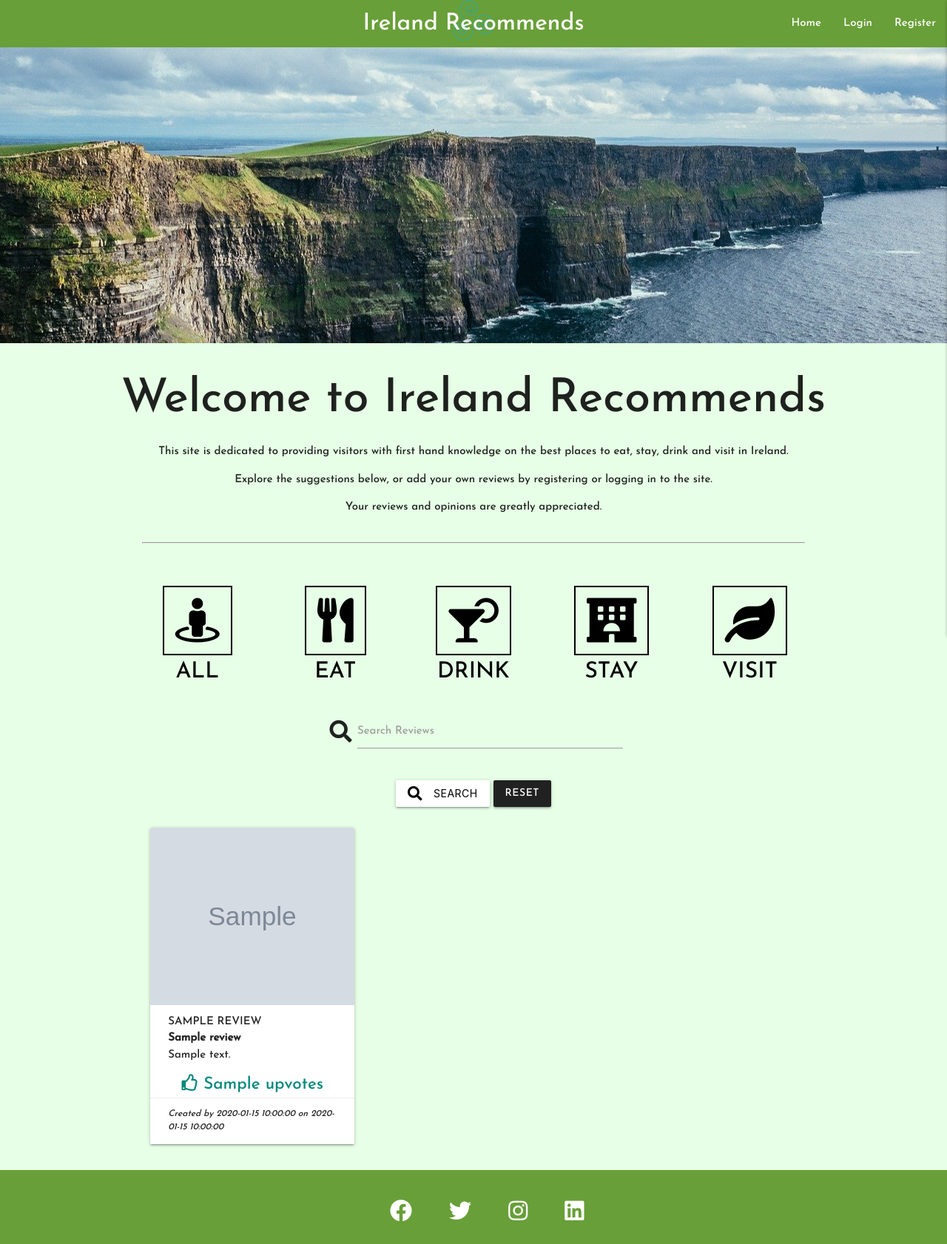
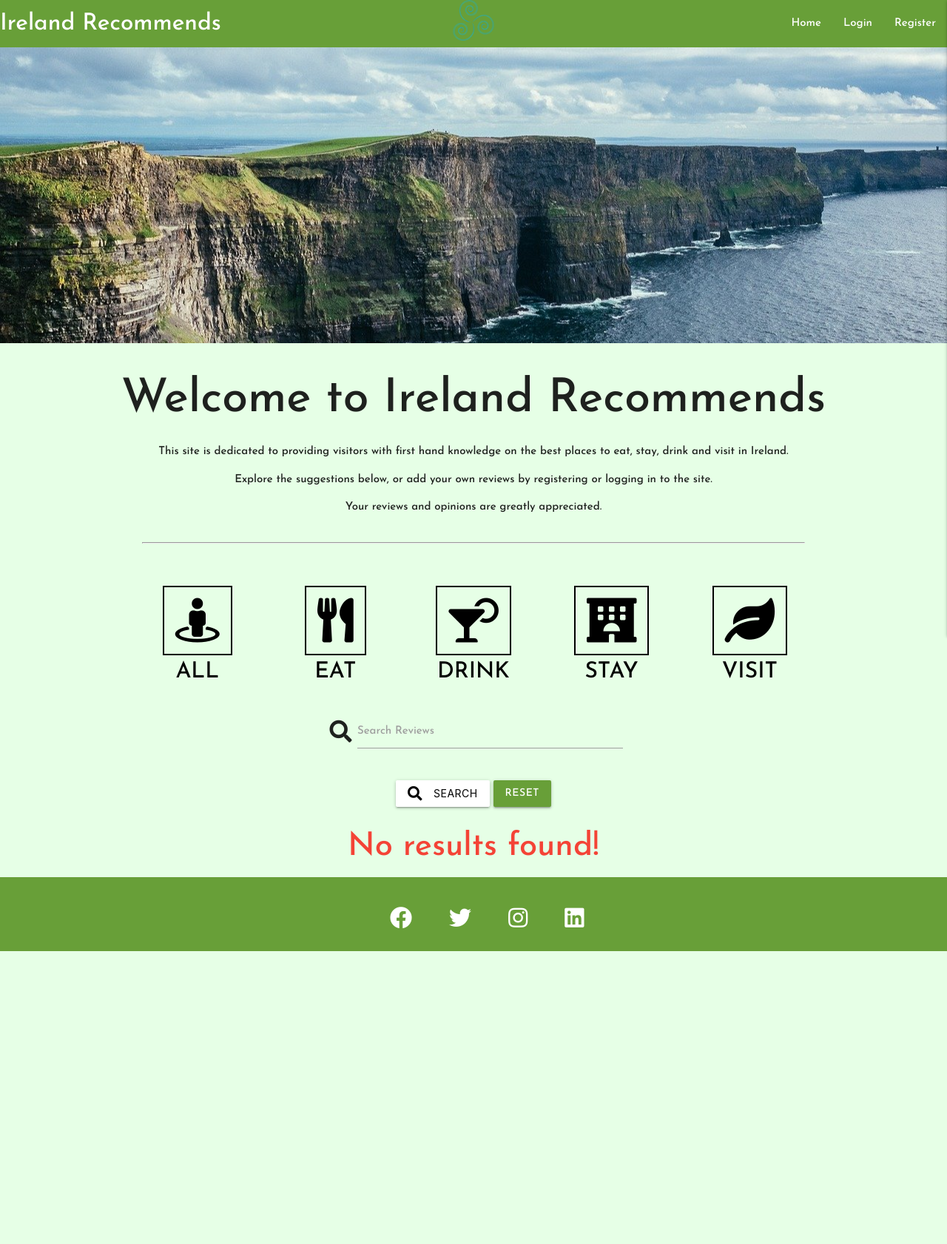
Before and after one commit to d-mcalpin/IrelandRecommends, a Flask app: page /search in a window 1280 px wide. Shown: the whole page at 74% size. After the commit the page ends 1286 px from the top, so only its background shows below. Run offline with Flask 2, Linux system fonts and the light colour scheme; grey boxes marked "Sample" are stand-in pictures; a database or web service that is not in the repository returns one stand-in record (values such as "Sample title"); some libraries are stand-ins or nearby versions.

Commit message:
Integrated category select and search functions from reviews page into the the reviews route decorator following advice from my mentor

```diff
--- a/app.py
+++ b/app.py
@@ -25,25 +25,23 @@ def reviews():
     # collection in MongoDB then sorts it in order that
     # the review has been added,
     # newest to oldest.
-    category = list(mongo.db.reviews.find().sort("review_date", -1))
-    return render_template("reviews.html", category=category)
-
-
-@app.route('/reviews/<category_name>')
-def filter_reviews(category_name):
-    # Acts as a filter on the tips.html page. User clicks on the filter and the
-    # tips with the corresponding category_name is found from the database and
-    # then displayed in order, again newest to oldest.
-    category = list(mongo.db.reviews.find({
-        "category_name": category_name}).sort("review_date", -1))
-    return render_template(
-        "reviews.html", category=category, page_title=category_name)
+    query = request.args.get("query")
+    category_name = request.args.get("category")
+    reviews = []
+    if query is not None:
+        reviews = list(mongo.db.reviews.find({"$text": {"$search": query}}))
+    elif category_name is not None:
+        reviews = list(mongo.db.reviews.find({
+                "category_name": category_name}).sort("review_date", -1))
+    else:
+        reviews = list(mongo.db.reviews.find().sort("review_date", -1))
+    return render_template("reviews.html", reviews=reviews)
 
 
 @app.route('/review/<review_id>')
 def review_page(review_id):
-    # Creates individual tip page. Finds the correct tip based on the
-    # tips's tip_id.
+    # Creates individual review page. Finds the correct tip based on the
+    # reviews's review_id.
     category = mongo.db.reviews.find_one({"_id": ObjectId(review_id)})
     return render_template("review.html", category=category)
 
@@ -150,6 +148,7 @@ def add_review():
             "review_long": request.form.get("review_long"),
             "review_img": request.form.get("review_img"),
             "review_date": request.form.get("review_date"),
+            "upvotes": 0,
             "created_by": session["user"],
         }
         mongo.db.reviews.insert_one(review)
--- a/static/css/style.css
+++ b/static/css/style.css
@@ -159,3 +159,9 @@ footer .col {
 .card-button {
     padding: 15px;
 }
+
+.card-content {
+    min-height: 120px;
+    max-height: 120px;
+    overflow: hidden;
+}
--- a/templates/add_review.html
+++ b/templates/add_review.html
@@ -64,7 +64,7 @@
       <div class="row">
          <div class="col s12 center-align m8 offset-m2">
             <button type="submit" class="btn-large white black-text">
-            Add Review <i class="fas fa-plus-square right"></i>
+            Add Review
             </button>
          </div>
       </div>
--- a/templates/base.html
+++ b/templates/base.html
@@ -1,25 +1,33 @@
 <!DOCTYPE html>
 <html lang="en">
+
 <head>
     <meta charset="UTF-8">
     <meta name="viewport" content="width=device-width, initial-scale=1.0">
     <link rel="stylesheet" href="https://cdnjs.cloudflare.com/ajax/libs/font-awesome/5.15.1/css/all.min.css"
-         integrity="sha512-+4zCK9k+qNFUR5X+cKL9EIR+ZOhtIloNl9GIKS57V1MyNsYpYcUrUeQc9vNfzsWfV28IaLL3i96P9sdNyeRssA==" crossorigin="anonymous" type="text/css"/>
-    <link rel="stylesheet" href="https://cdnjs.cloudflare.com/ajax/libs/materialize/1.0.0/css/materialize.min.css" type="text/css">
+        integrity="sha512-+4zCK9k+qNFUR5X+cKL9EIR+ZOhtIloNl9GIKS57V1MyNsYpYcUrUeQc9vNfzsWfV28IaLL3i96P9sdNyeRssA=="
+        crossorigin="anonymous" type="text/css" />
+    <link rel="stylesheet" href="https://cdnjs.cloudflare.com/ajax/libs/materialize/1.0.0/css/materialize.min.css"
+        type="text/css">
     <link rel="stylesheet" href="{{url_for('static', filename='css/style.css') }}" type="text/css">
     {% block styles %}
     {% endblock %}
     <title>Ireland Recommends</title>
-    <link rel="shortcut icon" type="image/png" href="static/images/veclogo.png"/>
+    <link rel="shortcut icon" type="image/png" href="/static/images/veclogo.png" />
 </head>
+
 <body>
     <header>
         <!--top navbar-->
+        <!-- <div class="navbar-fixed"> -->
             <nav class="nav-extended text-shadow light-green darken-2">
                 <div class="nav-wrapper">
-                <a href="{{ url_for('reviews') }}" class="center brand-logo"><img class="logo" src="static/images/veclogo.png" alt="replace"/></a>
-                <a href="{{ url_for('reviews') }}" class="hide-on-small-only brand-logo center white-text">Ireland Recommends</a>
-               <a href="#" data-target="mobile-demo" class="sidenav-trigger right"><i class="fas fa-bars white-text"></i></a>
+                    <a href="{{ url_for('reviews') }}" class="center brand-logo"><img class="logo"
+                            src="/static/images/veclogo.png" alt="logo" /></a>
+                    <a href="{{ url_for('reviews') }}" class="hide-on-small-only brand-logo left white-text">Ireland
+                        Recommends</a>
+                    <a href="#" data-target="mobile-demo" class="sidenav-trigger right"><i
+                            class="fas fa-bars white-text"></i></a>
                     <ul class="right hide-on-med-and-down">
                         <li><a href="{{ url_for('reviews') }}">Home</a></li>
                         {% if session.user %}
@@ -54,6 +62,7 @@
                 <li><a href="{{ url_for('register') }}">Register</a></li>
                 {% endif %}
             </ul>
+        <!-- </div> -->
     </header>
     <section>
         <!-- flash messages section -->
@@ -73,9 +82,9 @@
     </main>
     <!-- footer section -->
     <footer class="light-green darken-2">
-         <div class="container" >
-            <div class="row" style="margin-bottom: 0;">
-               <div class="col s6 offset-s3 m4 offset-m4 center-align social-icons">
+        <div class="container center">
+            <div class="row center-align" style="margin-bottom: 0;">
+                <div class="col s6 offset-s1 m4 offset-m4 social-icons">
                     <ul class="valign-wrapper">
                         <li>
                             <a target="_blank" href="https://www.facebook.com/">
@@ -106,8 +115,10 @@
             </div>
         </div>
     </footer>
-    <script src="https://code.jquery.com/jquery-3.5.1.min.js" integrity="sha256-9/aliU8dGd2tb6OSsuzixeV4y/faTqgFtohetphbbj0=" crossorigin="anonymous"></script>
+    <script src="https://code.jquery.com/jquery-3.5.1.min.js"
+        integrity="sha256-9/aliU8dGd2tb6OSsuzixeV4y/faTqgFtohetphbbj0=" crossorigin="anonymous"></script>
     <script src="https://cdnjs.cloudflare.com/ajax/libs/materialize/1.0.0/js/materialize.min.js"></script>
     <script src="{{ url_for ('static', filename='js/script.js') }}"></script>
 </body>
+
 </html>
--- a/templates/reviews.html
+++ b/templates/reviews.html
@@ -20,22 +20,22 @@
          <a class="black-text " href="{{ url_for('reviews') }}#list"><i class="fas fa-street-view"></i><br>ALL</a>
       </div>
       <div class="col s3">
-         <a class="black-text" href="{{ url_for('filter_reviews', category_name='Eat') }}#list"><i class="fas fa-utensils"></i><br>EAT</a>
+         <a class="black-text" href="{{ url_for('reviews', category='Eat') }}"><i class="fas fa-utensils"></i><br>EAT</a>
       </div>
       <div class="col s2">
-         <a class=" black-text" href="{{ url_for('filter_reviews', category_name='Drink') }}#list"><i class="fas fa-cocktail"></i><br>DRINK</a>
+         <a class=" black-text" href="{{ url_for('reviews', category='Drink') }}"><i class="fas fa-cocktail"></i><br>DRINK</a>
       </div>
       <div class="col s3">
-         <a class="black-text " href="{{ url_for('filter_reviews', category_name='Stay') }}#list"><i class="fas fa-hotel"></i><br>STAY</a>
+         <a class="black-text " href="{{ url_for('reviews', category='Stay') }}"><i class="fas fa-hotel"></i><br>STAY</a>
       </div>
       <div class="col s2">
-         <a class=" black-text" href="{{ url_for('filter_reviews', category_name='Visit') }}#list"><i class="fas fa-leaf"></i><br>VISIT</a>
+         <a class=" black-text" href="{{ url_for('reviews', category='Visit') }}"><i class="fas fa-leaf"></i><br>VISIT</a>
       </div>
    </div>
 </div>
 <div>
     <div>
-   <form action="{{ url_for('search') }}" method="post">
+   <form action="{{ url_for('reviews') }}" method="get">
       <div class="row">
          <div class="input-field col s12 m4 offset-m4 center-align">
             <i class="fas fa-search prefix"></i>
@@ -48,33 +48,33 @@
             <button type="submit" class="white black-text  btn">
             <i class="fas fa-search left"></i>Search
             </button>
-            <a href="{{ url_for('reviews')}}" class="grey darken-4 white-text btn">Reset</a>
+            <a href="{{ url_for('reviews')}}" class="light-green darken-2 white-text btn">Reset</a>
          </div>
       </div>
    </form>
 </div>
-{% if category|length > 0 %}
+{% if reviews|length > 0 %}
 <div class="container" >
    <div class="row">
-      {% for cat in category %}
+      {% for review in reviews %}
       <div class="col s12 m4">
          <div class="card">
             <div class="card-image">
-               <a href="{{url_for('review_page', review_id=cat._id)}}">
-               <img onerror="this.src='static/images/coast.jpg'" src="{{cat.review_img}}" alt="{{cat.review_name}}">
+               <a href="{{url_for('review_page', review_id=review._id)}}">
+               <img onerror="this.src='static/images/coast.jpg'" src="{{review.review_img}}" alt="{{review.review_name}}">
                </a>
             </div>
             <div class="card-content" style="padding-top:12px; padding-bottom:12px">
-               <p class="uppercase">{{cat.category_name}}</p>
-               <p><strong>{{ cat.review_name }}</strong></p>
-               <p>{{ cat.review_short }}</p>
+               <p class="uppercase">{{review.category_name}}</p>
+               <p><strong>{{ review.review_name }}</strong></p>
+               <p>{{ review.review_short }}</p>
             </div>
-            <div class="center-align upvote"><a href="{{ url_for('upvotes', review_id=cat._id) }}"><i class="far fa-thumbs-up"></i> {{cat.upvotes}}</a></div>
+            <div class="center-align upvote"><a href="{{ url_for('upvotes', review_id=review._id) }}"><i class="far fa-thumbs-up"></i> {{review.upvotes}}</a></div>
             <div class="card-action" style="padding-top:0px; padding-bottom:2px">
-               {% if cat.created_by|lower == "admin"|lower %}
-               <p><em>Edited by {{cat.created_by}} on {{cat.review_date}}</em></p>
+               {% if review.created_by|lower == "admin"|lower %}
+               <p><em>Edited by {{review.created_by}} on {{review.review_date}}</em></p>
                {% else %}
-               <p><em>Created by {{cat.created_by}} on {{cat.review_date}}</em></p>
+               <p><em>Created by {{review.created_by}} on {{review.review_date}}</em></p>
                {% endif %}
             </div>
          </div>
```
Also changed, not shown: templates/profile.html (+11 -6 lines), templates/review.html (+9 -9 lines), README.md. Lines whose indentation alone changed are shown as unchanged.
